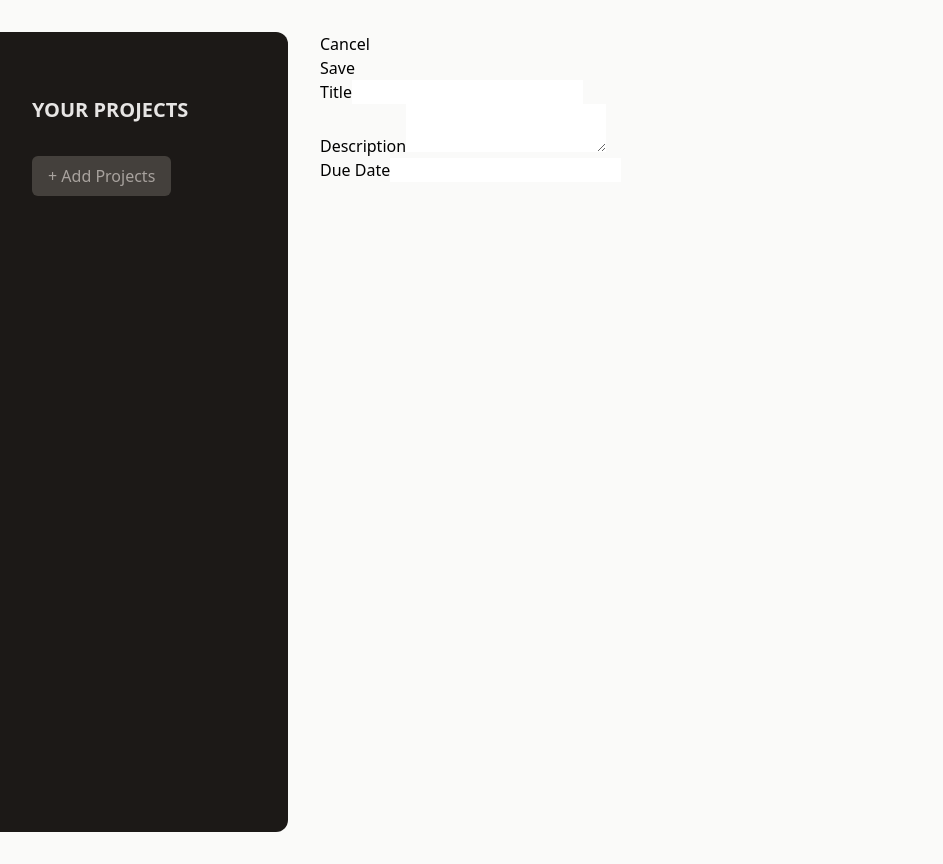
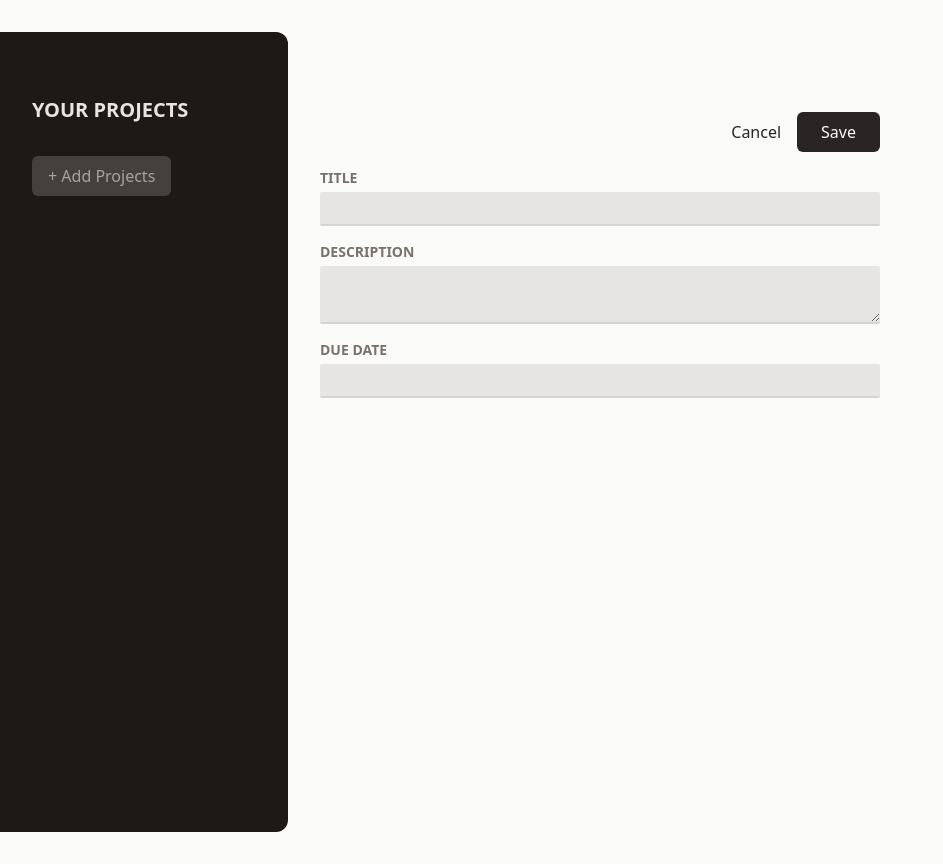
Before and after one commit to nancythomas2412/ProjectManagementApp, a React (Vite) app: page / in a window 1280 px wide. Shown: the whole page, without its empty margins (0-943 px from the left). Built offline with nearby package versions, Linux system fonts and the light colour scheme.

Commit message:
Styles Buttons & Inputs with Tailwind CSS

```diff
--- a/src/components/Input.jsx
+++ b/src/components/Input.jsx
@@ -1,8 +1,9 @@
 export default function Input({label, textarea, ...props}){
+    const classes = "w-full p-1 border-b-2 rounded-sm border-stone-300 bg-stone-200 text-stone-600 focus:outline-none focus:border-stone-600";
     return(
-        <p>
-            <label>{label}</label>
-            {textarea ? <textarea {...props} /> : <input {...props} />}
+        <p className="flex flex-col gap-1 my-4">
+            <label className="text-sm font-bold uppercase text-stone-500">{label}</label>
+            {textarea ? <textarea className={classes} {...props} /> : <input className={classes} {...props} />}
         </p>
     );
 }
--- a/src/components/NewProject.jsx
+++ b/src/components/NewProject.jsx
@@ -2,10 +2,10 @@
 
 export default function NewProject(){
     return(
-        <div>
-            <menu>
-                <li><button>Cancel</button></li>
-                <li><button>Save</button></li>
+        <div className="w-[35rem] mt-16">
+            <menu className="flex items-center justify-end gap-4 my-4">
+                <li><button className="text-stone-800 hover:text-stone-950">Cancel</button></li>
+                <li><button className="px-6 py-2 rounded-md bg-stone-800 text-stone-50 hover:bg-stone-950">Save</button></li>
             </menu>
             <div>
                 <Input label="Title"/>
```
